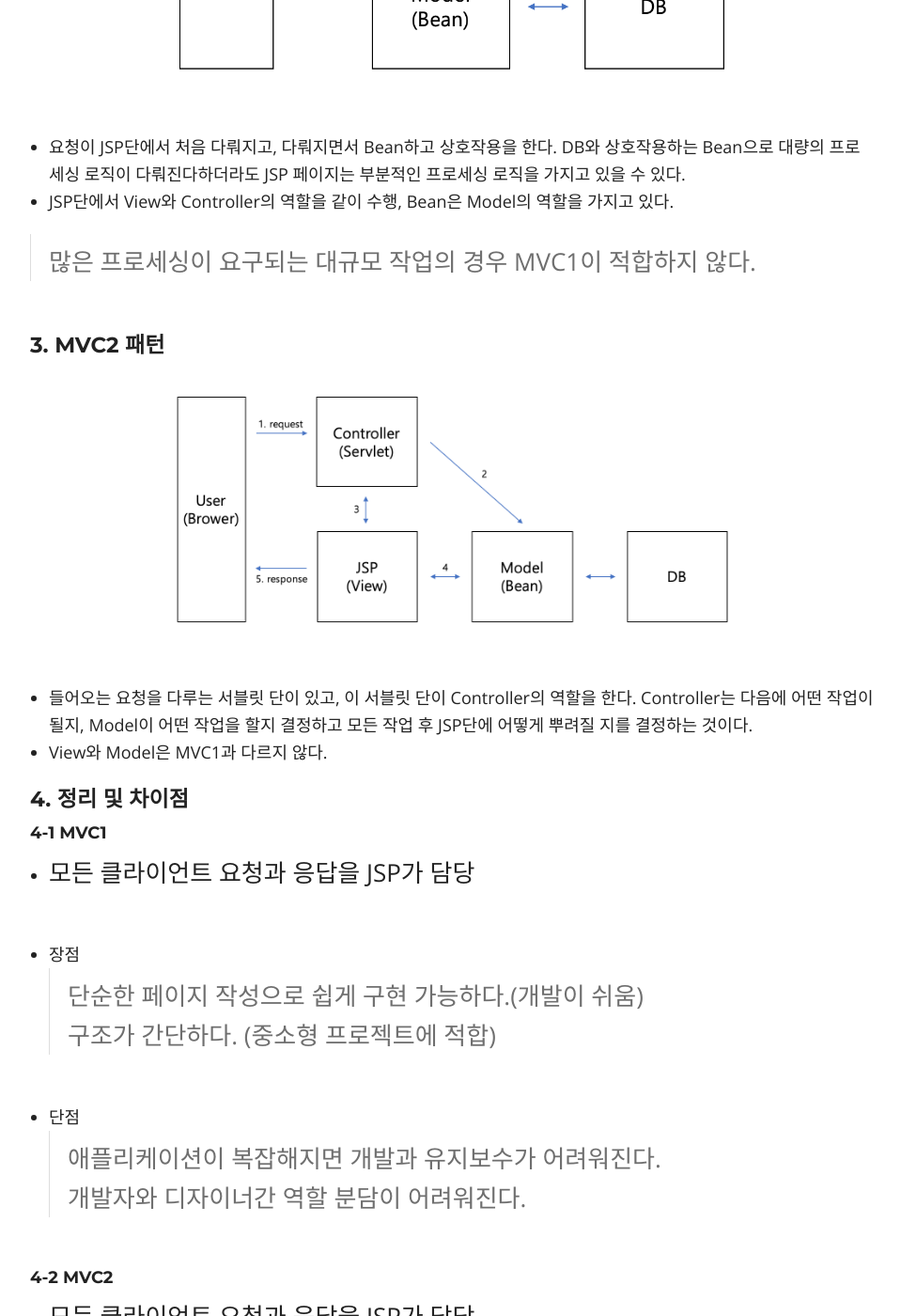
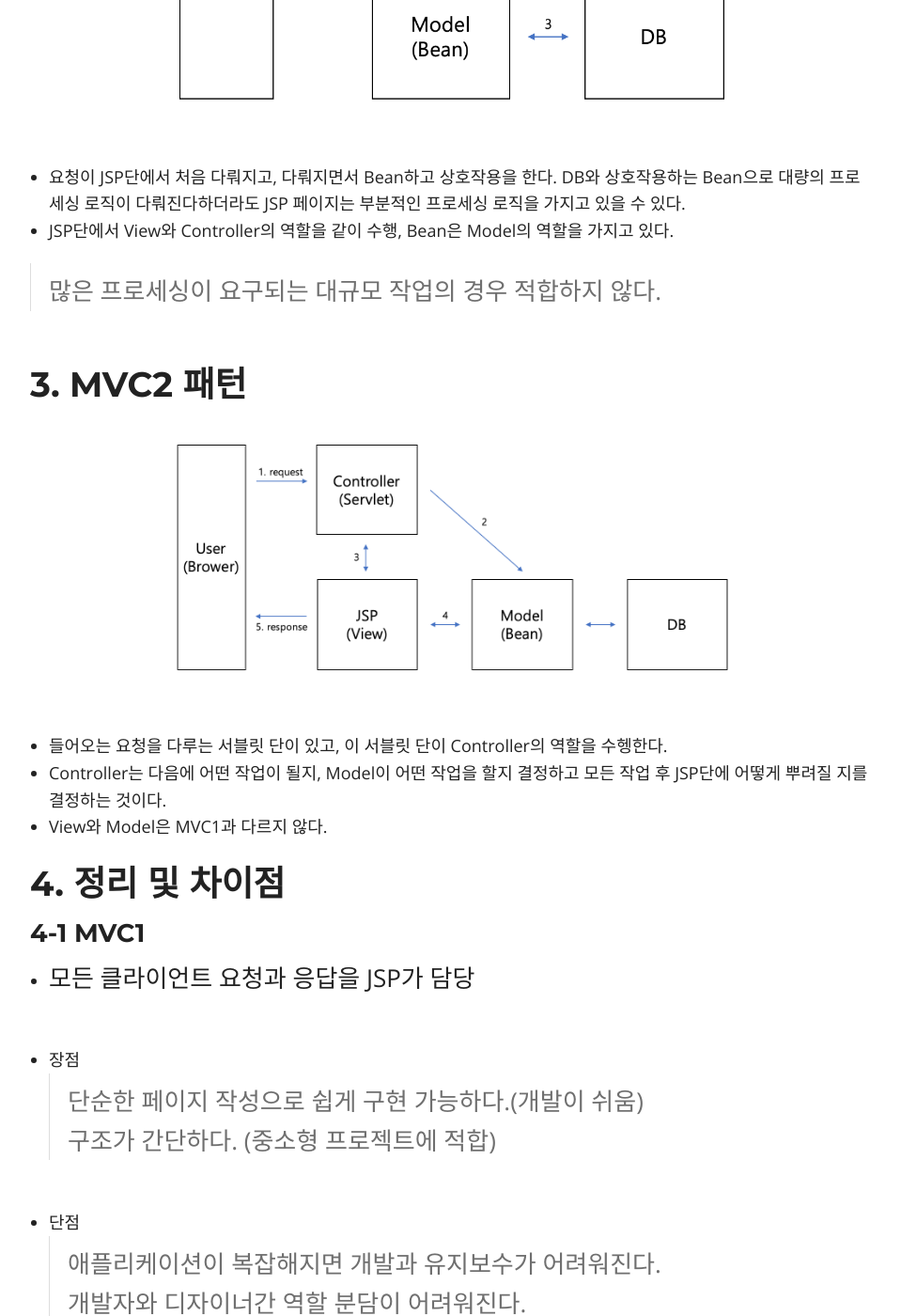
Before and after one commit to Seongmun-Hong/Seongmun-Hong.github.io, a Jekyll site: the page built from _posts/2019-04-29-MVC1, MVC2 .md, in a window 1280 px wide and 1400 px high, scrolled down 1581 px. Shown: the whole window at 94% size, without its empty margins (158-1117 px from the left). Built offline with Jekyll 4.4.1, drawn with Linux system fonts in a browser that asks for light colours; nearby versions of some CDN libraries; library files that are not in the unit come from our copies; comment, search, counter and statistics services are not loaded; some of the changed text lies outside the part shown.

Commit message:
fix :  - 제목 크기 변경 및 오류 수정

```diff
--- a/_posts/2019-04-29-MVC1, MVC2 .md
+++ b/_posts/2019-04-29-MVC1, MVC2 .md
@@ -18,33 +18,28 @@
    priority : 1.0
 ---
 
-### MVC1와 MVC2
+# MVC1와 MVC2
 
-#### 1. MVC란 ?
+## 1. MVC란 ?
 
  - Model, View, Controller의 약자로 사용자와 상호작용 하는 S/W를 디자인 함에 있어서 세 가지 요소로 나누는 것
 
 
-##### 1-1 Model
-
+### 1-1 Model
 > 모델은 프로그램의 내부 상태, 즉 프로그램의 정보(데이터)
 
-##### 1-2 View
-
+### 1-2 View
 > 사용자 인터페이스 요소를 뜻함(유저에게 보여지는 것)
 
-##### 1-2 Controller
-
+### 1-2 Controller
 > 데이터와 비즈니스 로직 간의 상호 작용(정보를 조종)
 
-
 - 비즈니스 로직을 처리하는 모델과 결과 화면을 보여주는 뷰가 분리되어 있다.
-
 - 어플리케이션의 흐름 제어나 사용자의 처리 요청은 컨트롤러에 집중된다.
 
-**MVC1과 MVC2의 가장 큰 차이점은 진입**
+#### MVC1과 MVC2의 가장 큰 차이점은 **진입**
 
-#### 2. MVC1 패턴
+## 2. MVC1 패턴
 
 {:.post-img}
 ![MVC1](/images/post/mvc1.png)
@@ -52,37 +47,36 @@
  - 요청이 JSP단에서 처음 다뤄지고, 다뤄지면서 Bean하고 상호작용을 한다. DB와 상호작용하는 Bean으로 대량의 프로세싱 로직이 다뤄진다하더라도 JSP 페이지는 부분적인 프로세싱 로직을 가지고 있을 수 있다.
  - JSP단에서 View와 Controller의 역할을 같이 수행, Bean은 Model의 역할을 가지고 있다.
 
-> 많은 프로세싱이 요구되는 대규모 작업의 경우 MVC1이 적합하지 않다.
+> 많은 프로세싱이 요구되는 대규모 작업의 경우 적합하지 않다.
 
-#### 3. MVC2 패턴
+## 3. MVC2 패턴
 
 {:.post-img}
 ![MVC2](/images/post/mvc2.png)
 
- - 들어오는 요청을 다루는 서블릿 단이 있고, 이 서블릿 단이 Controller의 역할을 한다.  Controller는 다음에 어떤 작업이 될지, Model이 어떤 작업을 할지 결정하고 모든 작업 후 JSP단에 어떻게 뿌려질 지를 결정하는 것이다.
- -  View와 Model은 MVC1과 다르지 않다.
+ - 들어오는 요청을 다루는 서블릿 단이 있고, 이 서블릿 단이 Controller의 역할을 수헹한다.
+ - Controller는 다음에 어떤 작업이 될지, Model이 어떤 작업을 할지 결정하고 모든 작업 후 JSP단에 어떻게 뿌려질 지를 결정하는 것이다.
+ - View와 Model은 MVC1과 다르지 않다.
 
 
-#### 4. 정리 및 차이점
+## 4. 정리 및 차이점
 
-##### 4-1 MVC1
+### 4-1 MVC1
 
 - 모든 클라이언트 요청과 응답을 JSP가 담당
 
 - 장점
 > 단순한 페이지 작성으로 쉽게 구현 가능하다.(개발이 쉬움)
 > 구조가 간단하다. (중소형 프로젝트에 적합)
-
 - 단점
 > 애플리케이션이 복잡해지면 개발과 유지보수가 어려워진다.
 > 개발자와 디자이너간 역할 분담이 어려워진다.
 
-##### 4-2 MVC2
+### 4-2 MVC2
 
 - 모든 클라이언트 요청과 응답을 JSP가 담당
 
 - 장점
 > 어플리케이션이 복잡하여도 controller와 view의 분리로 개발과 유지보수, 확장이 용이하다.
-
 - 단점
 > 개발이 어렵다. (구조 설계를 위한 충분한 시간이 필요하며 높은 수준의 이해가 필요하다)
```
Also changed, not shown: _posts/2019-03-28-Spring Batch(1).md (+7 -7 lines), _posts/2019-04-06-Spring Batch(2).md (+5 -5 lines), _posts/2019-04-24-Spring Batch(3).md (+4 -4 lines).
